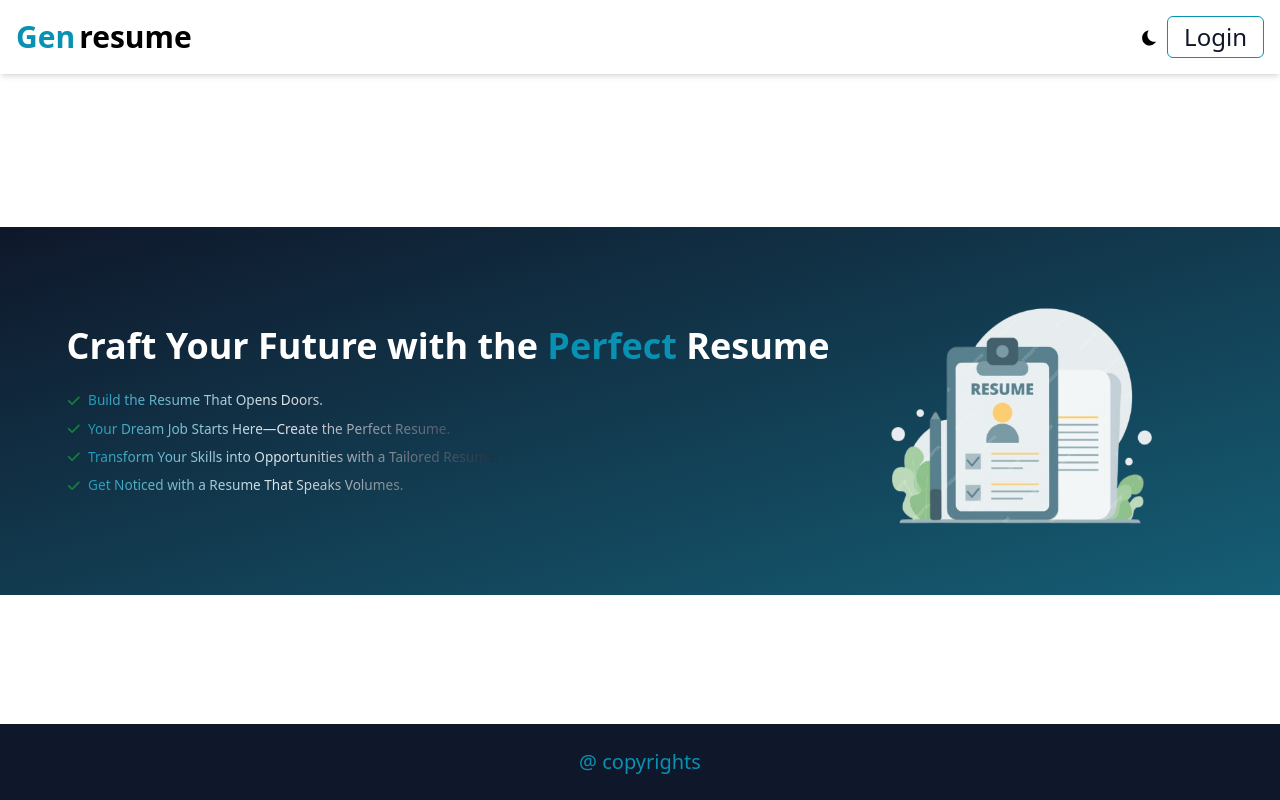
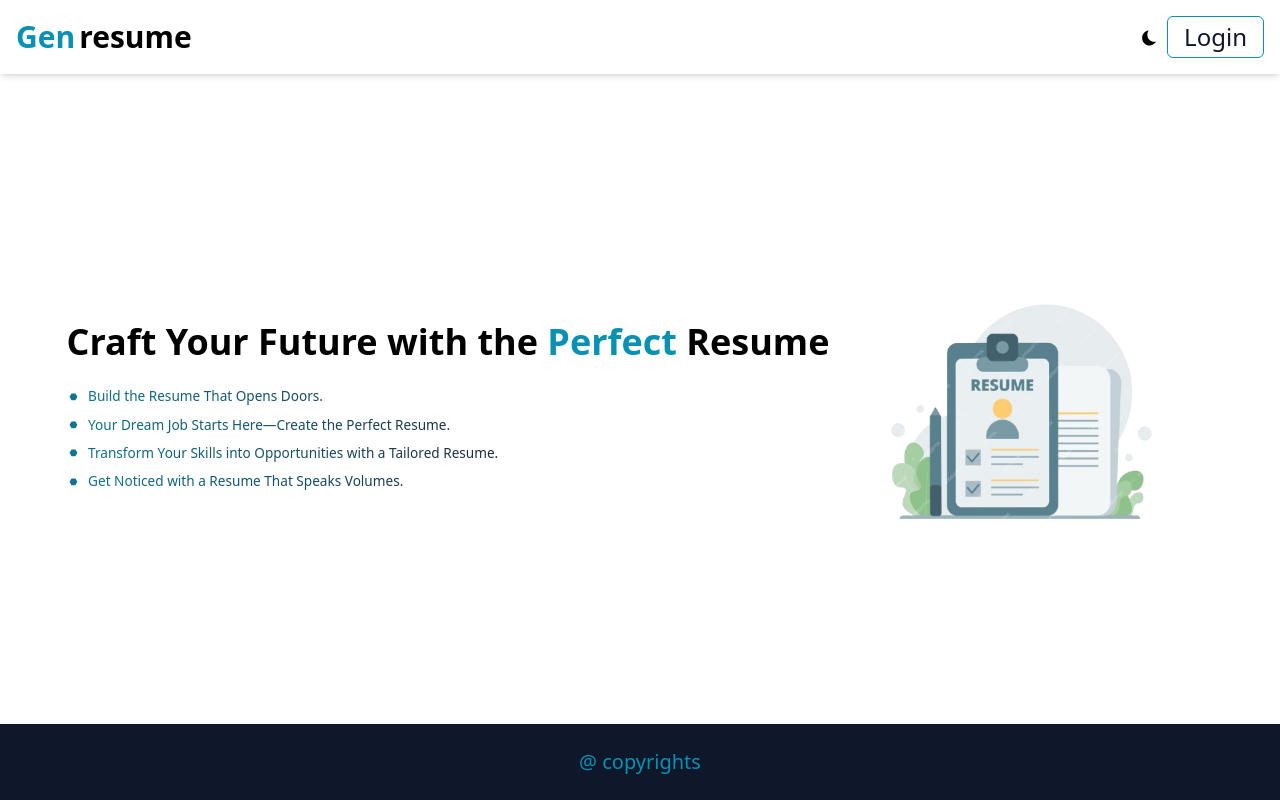
Before and after one commit to pxnchxm1/GenResume, a Next.js app: page / in a window 1280 px wide. Built offline with nearby package versions, Linux system fonts and the light colour scheme.

Commit message:
fix:initial_ui_fix_1

```diff
--- a/components/Home.tsx
+++ b/components/Home.tsx
@@ -1,11 +1,25 @@
 'use client'
-import { FaCheck } from "react-icons/fa6";
+import { motion, useInView } from 'framer-motion';
+import { useRef } from 'react';
+import { VscDebugBreakpointData } from "react-icons/vsc";
 
 const Home = () => {
+
+    const ref = useRef<HTMLDivElement>(null);
+
+    // `useInView` hook to check if the element is in view
+    const isInView = useInView(ref, { once: true });
+
   return (
-    <div className="flex flex-col w-full lg:flex-row justify-center items-center p-6 mt-6 bg-gradient-to-br hover:bg-gradient-to-r from-slate-900 dark:from-cyan-800 dark:to-slate-900 to-cyan-800  ">
+    <motion.div
+    ref={ref}
+    initial={{ opacity: 0, y: 50 }}
+    animate={{ opacity: isInView ? 1 : 0, y: isInView ? 0 : 50 }}
+    transition={{ duration: 1.0, ease: 'easeOut' }}
+    className="">
+        <div className="flex flex-col w-full lg:flex-row justify-center items-center p-6 mt-4  ">
             <section className="flex flex-col justify-center items-start gap-6">
-            <div className="text-xl md:text-3xl lg:text-4xl text-white font-bold">
+                <div className="text-xl md:text-3xl lg:text-4xl  font-bold">
                     Craft Your Future with the
                     <span className="text-cyan-600"> Perfect </span>
                     Resume
@@ -13,18 +27,18 @@ const Home = () => {
                 <section className="lg:hidden ">
                     <img src='/resume.png' alt="resume" className="h-52 w-52 p-2"></img>
                 </section>
-            <section className="flex  flex-col gap-2 items-start justify-start text-[0.7rem] md:text-[0.85rem]  font-normalhover:bg-gradient-to-r bg-gradient-to-l from-slate-800 via-gray-200 to-cyan-600 dark:to-white bg-clip-text text-transparent">
+                <section className="flex  flex-col gap-2 items-start justify-start text-[0.8rem] md:text-[0.85rem]  font-normal hover:bg-gradient-to-r bg-gradient-to-l from-slate-800  to-cyan-700 dark:from-cyan-400 dark:to-white bg-clip-text text-transparent">
                         <div className="gap-2 flex flex-row items-center justify-center ">
-                        <FaCheck className="text-green-700"/><div>Build the Resume That Opens Doors.</div>
+                            <VscDebugBreakpointData  className="text-cyan-700"/><div>Build the Resume That Opens Doors.</div>
                         </div>
                         <div className="gap-2 flex flex-row items-center justify-center ">
-                        <FaCheck className="text-green-700"/><div>Your Dream Job Starts Here—Create the Perfect Resume.</div>
+                            <VscDebugBreakpointData  className="text-cyan-700"/><div>Your Dream Job Starts Here—Create the Perfect Resume.</div>
                         </div>
                         <div className="gap-2 flex flex-row items-center justify-center ">
-                        <FaCheck className="text-green-700"/><div>Transform Your Skills into Opportunities with a Tailored Resume.</div>
+                            <VscDebugBreakpointData  className="text-cyan-700"/><div>Transform Your Skills into Opportunities with a Tailored Resume.</div>
                         </div>
                         <div className="gap-2 flex flex-row items-center justify-center">
-                        <FaCheck className="text-green-700"/><div>Get Noticed with a Resume That Speaks Volumes.</div>
+                            <VscDebugBreakpointData  className="text-cyan-700"/><div>Get Noticed with a Resume That Speaks Volumes.</div>
                         </div>
 
                 </section>
@@ -35,18 +49,8 @@ const Home = () => {
             </section>
 
         </div>
+    </motion.div>
   )
 }
 
 export default Home
-
-{/* "Craft Your Future with the Perfect Resume."
-This phrase emphasizes the app's role in helping users create a resume that sets them up for success. It has a motivational feel and suggests that the resume you build with the app can have a lasting impact on the user's career.
-
-If you want to try a few variations, here are some more ideas:
-
-"Build the Resume That Opens Doors."
-"Your Dream Job Starts Here—Create the Perfect Resume."
-"Transform Your Skills into Opportunities with a Tailored Resume."
-"Your Career Journey Begins with the Right Resume."
-"Get Noticed with a Resume That Speaks Volumes. */}
--- a/components/Navbar.tsx
+++ b/components/Navbar.tsx
@@ -1,7 +1,8 @@
 "use client"
+import { motion, useInView } from 'framer-motion';
 import dynamic from 'next/dynamic';
 import Link from 'next/link';
-import { useState } from 'react';
+import { useRef, useState } from 'react';
 import { CgMenuGridO } from "react-icons/cg";
 import { IoClose } from "react-icons/io5";
 import { Button } from './ui/button';
@@ -12,8 +13,18 @@ const AppLogo = dynamic(() => import('@/components/AppLogo'))
 
 
 const Navbar = () => {
+    const ref = useRef<HTMLDivElement>(null);
+
+    // `useInView` hook to check if the element is in view
+    const isInView = useInView(ref, { once: true });
     const [menu,setMenu] = useState<boolean>(false);
     return (
+        <motion.div
+            ref={ref}
+            initial={{ opacity: 0, x: '100%' }}  // Start off-screen to the right
+            animate={{ opacity: isInView ? 1 : 0, x: isInView ? 0 : '100%' }}  // Slide in from the right when in view
+            transition={{ duration: 0.5, ease: 'easeIn' }}
+            className="w-full">
                 <div className='p-4 flex flex-row items-center w-full justify-between shadow-md dark:shadow-sm dark:shadow-cyan-600'>
                     <AppLogo/>
                     <div className='hidden md:flex flex-row gap-2 justify-between items-center'>
@@ -36,6 +47,7 @@ const Navbar = () => {
 
                     </div>
                 </div>
+        </motion.div>
     )
 }
 
--- a/package.json
+++ b/package.json
@@ -13,6 +13,7 @@
     "aos": "^2.3.4",
     "class-variance-authority": "^0.7.1",
     "clsx": "^2.1.1",
+    "framer-motion": "^11.13.1",
     "lucide-react": "^0.468.0",
     "next": "15.0.3",
     "next-themes": "^0.4.3",
```
Also changed, not shown: 1 other file (tests, documents, lock files or other folders). Lines whose indentation alone changed are shown as unchanged.
